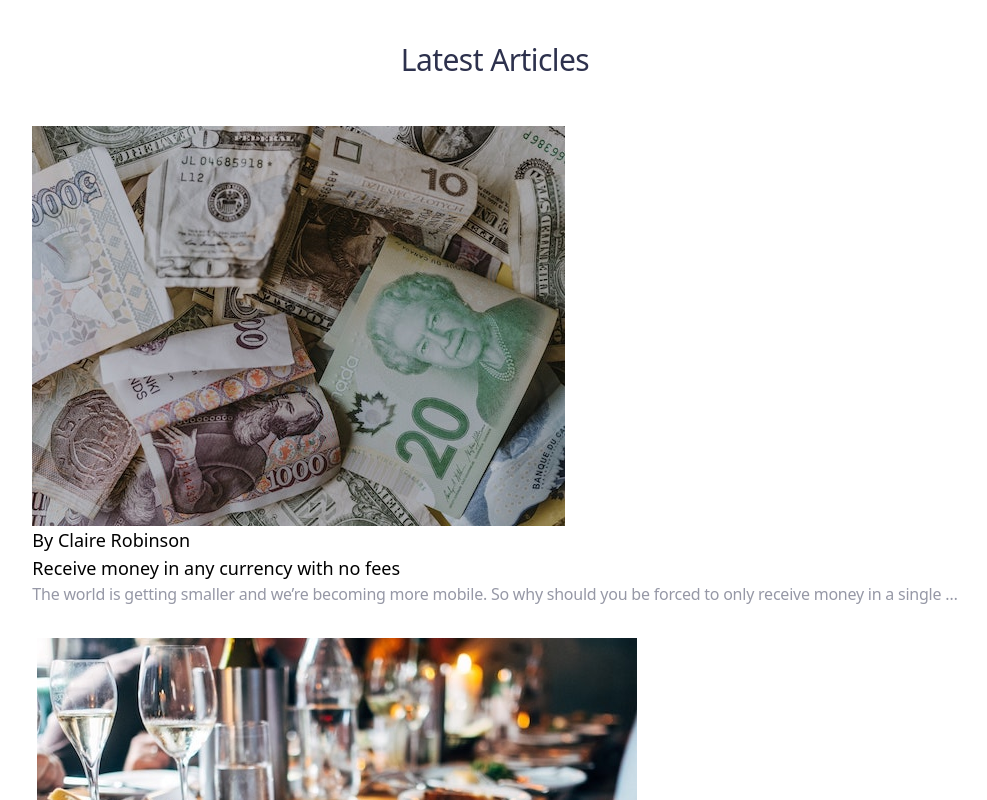
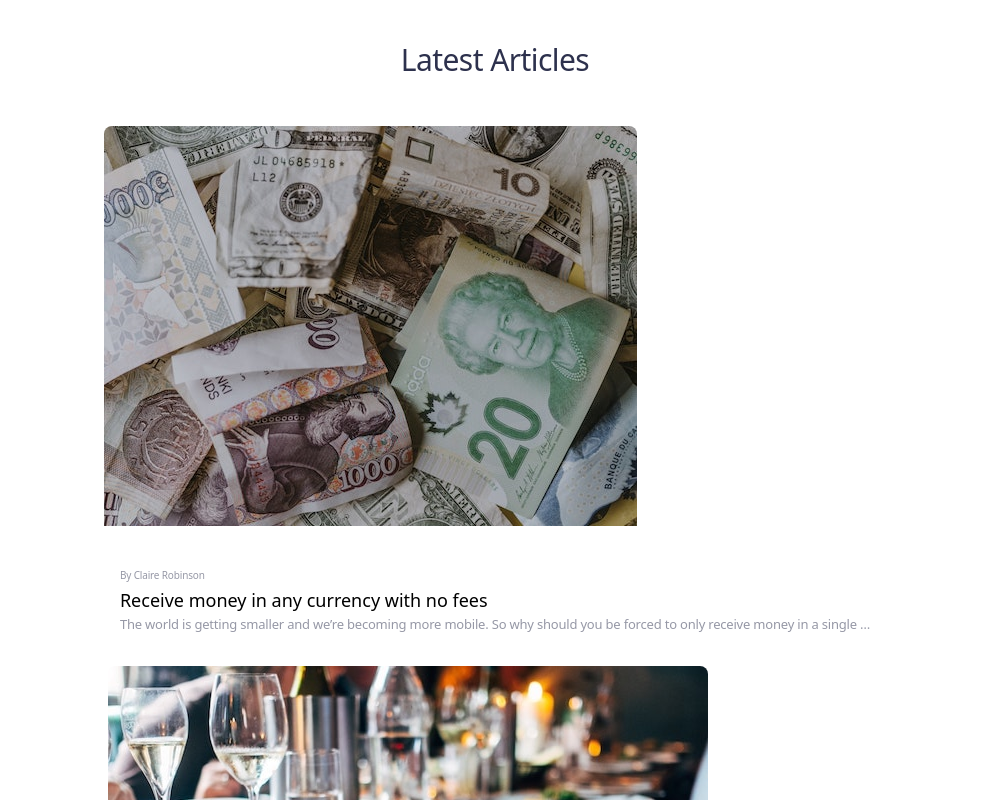
Before and after one commit to Rgit915/easybank-landing-page, a React (Vite) app: page / in a window 1280 px wide. Shown: the part 2220-3020 px from the top of the page, without its empty margins (145-1132 px from the left). Built offline with nearby package versions, Linux system fonts and the light colour scheme.

Commit message:
Style latest articles and footer components

```diff
--- a/src/index.css
+++ b/src/index.css
@@ -44,4 +44,26 @@
   .features img {
     @apply mx-auto mt-4;
   }
+
+  .latest-articles img {
+   @apply rounded-t-lg mb-8;
+  }
+
+  .latest-articles article span {
+   @apply font-normal text-[10px] leading-4 tracking-[-0.16px] text-neutral-grayish-blue
+  }
+
+  .latest-articles article div {
+    @apply px-4;
+  }
+  .latest-articles p{
+    @apply font-normal text-[13px] leading-5 tracking-[-0.2px] text-left;
+  }
+
+  footer li {
+    @apply mb-4
+  }
+  footer li a{
+    @apply font-normal text-[15px] tracking-[-0.23px] text-center
+  }
 }
```
